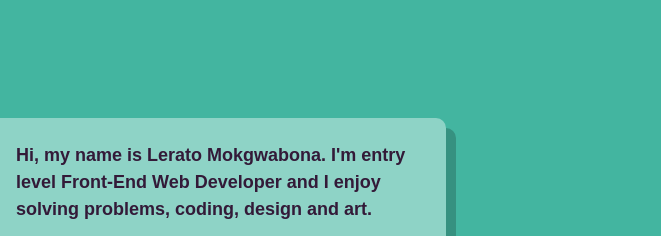
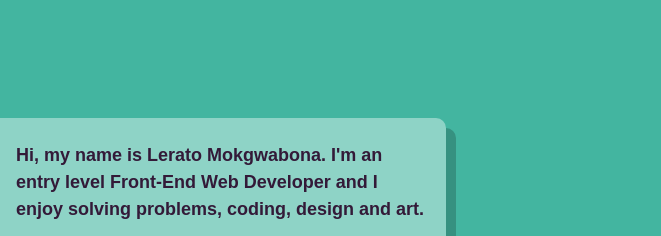
Before and after one commit to Lerato029/Lerato-Mokgwabona-Resume, a plain HTML site: page index.html in a window 1280 px wide. Shown: the top 236 px of the page, 619-1280 px from the left. Drawn offline with nearby package versions, Linux system fonts and the light colour scheme.

Commit message:
Fixed typo on line 33

```diff
--- a/index.html
+++ b/index.html
@@ -30,7 +30,7 @@
             <!-- Introductory text to welcome users to web page -->
             <div class="bio text-s">
                 <!-- p elements allocated different id attributes for jquery effects in main.js file-->
-                <p id="firstText">Hi, my name is Lerato Mokgwabona. I'm entry level Front-End Web Developer and I enjoy
+                <p id="firstText">Hi, my name is Lerato Mokgwabona. I'm an entry level Front-End Web Developer and I enjoy
                     solving problems, coding, design and art.</p>
                 <p id="secondText">
                     I come from an Architectural background however, have been fascinated by the tech industry, the
```
